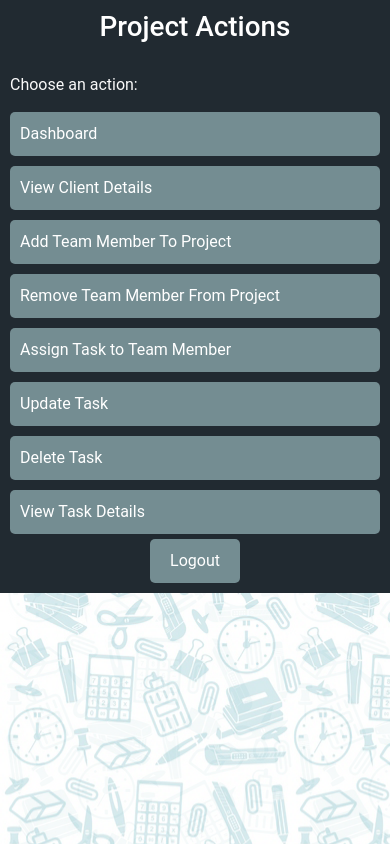
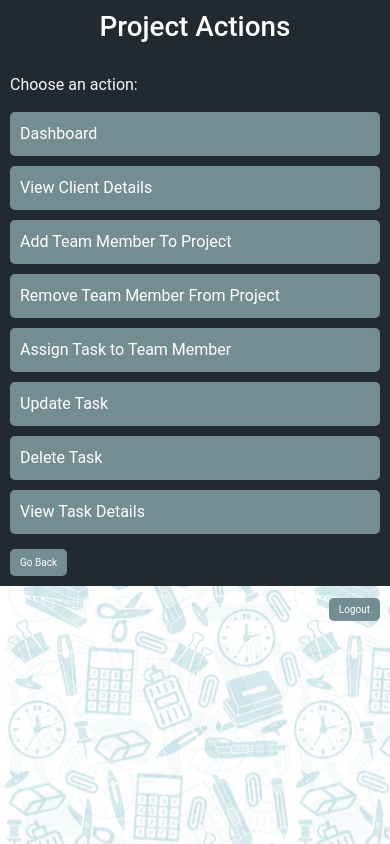
Before and after one commit to 240617-Chennai-PeerIslandsIndiaJavaFS/TeamB_Project02_React, a React (Create React App) app: page /project-details-menu/1 in a window 390 px wide. Built offline with nearby package versions, Linux system fonts and the light colour scheme; what chartjs-plugin-datalabels would draw is missing.

Commit message:
Updated ProjectMenu Page

```diff
--- a/src/components/ProjectMenu.js
+++ b/src/components/ProjectMenu.js
@@ -1,9 +1,14 @@
 import React from "react";
-import { Link, Outlet, useParams } from "react-router-dom";
+import { Link, Outlet, useParams, useNavigate } from "react-router-dom";
 import "../css/ProjectMenu.css";
 
 const ProjectMenu = () => {
   const { projectId } = useParams();
+  const navigate = useNavigate();
+
+  const handleGoBack = () => {
+    navigate(-1);
+  };
 
   return (
     <div className="project-page-container">
@@ -47,11 +52,18 @@ const ProjectMenu = () => {
           <Link className="project-link" to={`view-task-details/${projectId}`}>
             View Task Details
           </Link>
-          <Link className="btn-primary11" to="/login">
-            Logout
-          </Link>
+          <div className="button-container">
+            <button className="btn-primary11" onClick={handleGoBack}>
+              Go Back
+            </button>
+          </div>
         </div>
         <div className="content" id="content">
+          <div className="logout-container">
+            <Link className="btn-primary11 logout-btn" to="/login">
+              Logout
+            </Link>
+          </div>
           <Outlet />
         </div>
       </div>
--- a/src/components/TasksPageForManager.js
+++ b/src/components/TasksPageForManager.js
@@ -6,6 +6,8 @@ const TasksPageForManager = () => {
   const location = useLocation();
   const { user } = location.state || {};
   const [tasks, setTasks] = useState([]);
+  const [currentPage, setCurrentPage] = useState(1);
+  const [tasksPerPage, setTasksPerPage] = useState(10);
 
   useEffect(() => {
     const fetchTasks = async () => {
@@ -35,10 +37,37 @@ const TasksPageForManager = () => {
     fetchTasks();
   }, [user.userId]);
 
+  useEffect(() => {
+    const handleResize = () => {
+      if (window.innerWidth < 768) {
+        setTasksPerPage(5);
+      } else {
+        setTasksPerPage(10);
+      }
+    };
+
+    window.addEventListener("resize", handleResize);
+    handleResize();
+
+    return () => window.removeEventListener("resize", handleResize);
+  }, []);
+
+  const indexOfLastTask = currentPage * tasksPerPage;
+  const indexOfFirstTask = indexOfLastTask - tasksPerPage;
+  const currentTasks = tasks.slice(indexOfFirstTask, indexOfLastTask);
+
+  const paginate = (pageNumber) => setCurrentPage(pageNumber);
+
+  const pageNumbers = [];
+  for (let i = 1; i <= Math.ceil(tasks.length / tasksPerPage); i++) {
+    pageNumbers.push(i);
+  }
+
   return (
     <div className="tasks-page-container">
-      <br></br>
+      <br />
       {tasks.length > 0 ? (
+        <>
           <div className="tasks-page-table">
             <div className="tasks-page-header">
               <div className="tasks-page-header-item">Task Name</div>
@@ -47,7 +76,7 @@ const TasksPageForManager = () => {
               <div className="tasks-page-header-item">User</div>
             </div>
             <div className="tasks-page-body">
-            {tasks.map((task) => (
+              {currentTasks.map((task) => (
                 <div key={task.taskId} className="tasks-page-row">
                   <div className="tasks-page-item">{task.taskName}</div>
                   <div className="tasks-page-item">{task.createdAt}</div>
@@ -61,6 +90,18 @@ const TasksPageForManager = () => {
               ))}
             </div>
           </div>
+          <div className="pagination">
+            {pageNumbers.map((number) => (
+              <button
+                key={number}
+                onClick={() => paginate(number)}
+                className={currentPage === number ? "active" : ""}
+              >
+                {number}
+              </button>
+            ))}
+          </div>
+        </>
       ) : (
         <p className="tasks-page-empty-message">
           No tasks found for your projects.
--- a/src/css/ProjectMenu.css
+++ b/src/css/ProjectMenu.css
@@ -1,6 +1,5 @@
 .project-page-container {
   font-family: "Roboto", sans-serif;
-  font-family: "'Roboto Slab', serif";
   background-image: url("../media/backgroundgeneral.png");
   background-color: rgba(255, 255, 255, 0.7);
   height: 100vh;
@@ -27,20 +26,17 @@
 }
 
 .project-head {
-  font-family: "Roboto", sans-serif;
   color: white;
   text-align: center;
   margin-bottom: 20px;
 }
 
 .project-para {
-  font-family: "Roboto", sans-serif;
   margin: 10px 0;
   color: #f9f9f9;
 }
 
 .project-link {
-  font-family: "Roboto", sans-serif;
   color: white;
   text-decoration: none;
   display: block;
@@ -55,20 +51,19 @@
   background: #345b79;
 }
 
-.project-sidebar .btn-primary11 {
-  font-family: "Roboto", sans-serif;
+.button-container {
   margin-top: auto;
+  padding-top: 10px;
+}
+
+.btn-primary11 {
   color: white;
   border: none;
   padding: 10px 20px;
   text-align: center;
   font-size: 16px;
-  padding: 10px 20px;
   width: fit-content;
-  align-self: center;
   background-color: #748d92;
-  color: white;
-  border: none;
   border-radius: 5px;
   text-decoration: none;
   cursor: pointer;
@@ -82,19 +77,20 @@
   flex-grow: 1;
   padding: 20px;
   box-sizing: border-box;
+  position: relative;
   background-image: url("../media/backgroundgeneral.png");
   background-color: rgba(255, 255, 255, 0.7);
-  overflow: hidden;
+  overflow: scroll !important;
 }
 
-.content h2 {
-  margin-top: 0;
+.logout-container {
+  position: absolute;
+  top: 20px;
+  right: 20px;
 }
 
-iframe {
-  width: 100%;
-  height: calc(100vh - 60px);
-  border: none;
+.logout-btn {
+  font-size: 18px;
 }
 
 @media (max-width: 1024px) {
@@ -109,6 +105,13 @@ iframe {
 
   .content {
     padding: 10px;
+    overflow: scroll !important;
+  }
+
+  .logout-container {
+    position: static;
+    text-align: right;
+    margin-bottom: 10px;
   }
 }
 
@@ -125,6 +128,8 @@ iframe {
 
   .content {
     padding: 10px;
+    height: 0%;
+    overflow: scroll !important;
   }
 }
 
--- a/src/css/RemoveTask.css
+++ b/src/css/RemoveTask.css
@@ -33,6 +33,11 @@
   justify-content: space-between;
   text-align: center;
   height: 250px;
+  transition: transform 0.3s ease;
+}
+
+.task-card-remove:hover {
+  transform: scale(1.05);
 }
 
 .task-detail-remove {
--- a/src/css/TasksPageForManager.css
+++ b/src/css/TasksPageForManager.css
@@ -49,6 +49,30 @@
   font-style: italic;
 }
 
+.pagination {
+  display: flex;
+  justify-content: center;
+  margin-top: 20px;
+}
+
+.pagination button {
+  margin: 0 5px;
+  padding: 8px 12px;
+  border: 1px solid #ddd;
+  background-color: #f1f1f1;
+  cursor: pointer;
+}
+
+.pagination button.active {
+  background-color: #333;
+  color: white;
+}
+
+.pagination button:hover {
+  background-color: #1b1b1b;
+  color: white;
+}
+
 @media (max-width: 768px) {
   .tasks-page-table {
     display: block;
--- a/src/css/ViewProjectClientDetails.css
+++ b/src/css/ViewProjectClientDetails.css
@@ -3,7 +3,7 @@
   display: flex;
   justify-content: center;
   align-items: center;
-  margin-top: 5rem;
+  margin-top: -4rem;
   width: 100%;
   min-height: 100vh;
   padding: 20px;
```
Lines whose indentation alone changed are shown as unchanged.
